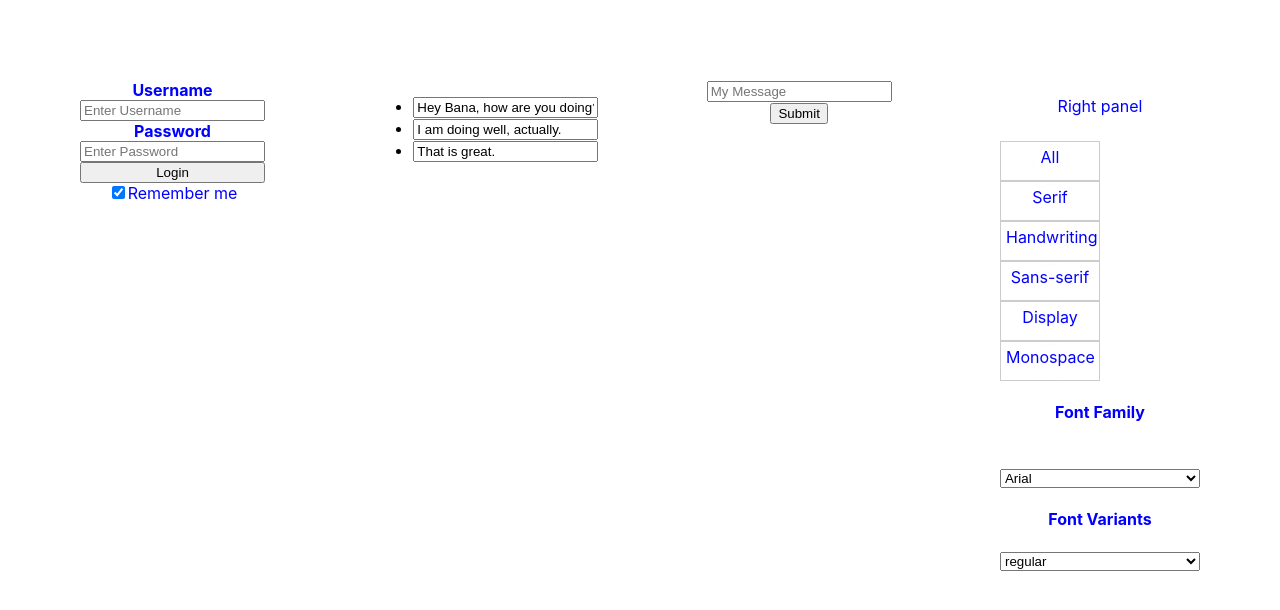
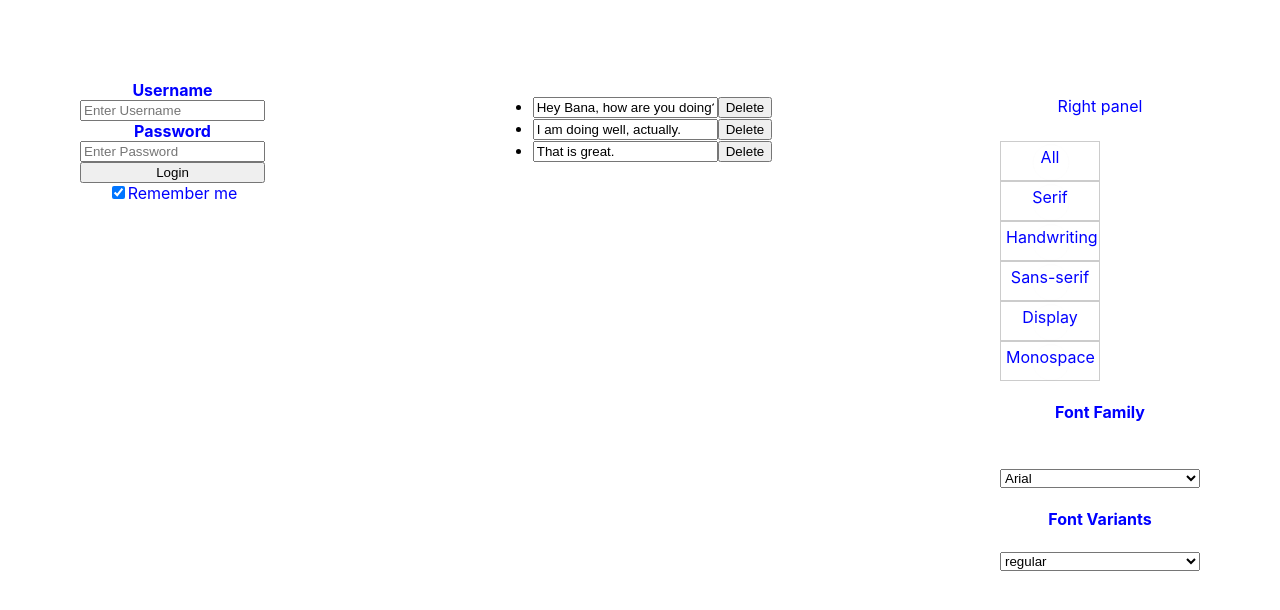
Before and after one commit to BandanaKM/google-fonts-app, a React (Create React App) app: page / in a window 1280 px wide. Shown: the top 610 px of the page. Built offline with nearby package versions, Linux system fonts and the light colour scheme.

Commit message:
add remove functionality

```diff
--- a/src/App.js
+++ b/src/App.js
@@ -20,7 +20,7 @@ class App extends Component {
       {
         text: 'That is great.',
         isEditing: false,
-      }
+      },
     ]
   }
 
@@ -64,6 +64,14 @@ class App extends Component {
      });
    }
 
+  removeFormEntryAt = index => {
+    this.setState({
+      formEntries: [
+        ...this.state.formEntries.slice(0, index),
+        ...this.state.formEntries.slice(index + 1)
+      ]
+    })
+  }
 
   render() {
     return (
@@ -73,19 +81,9 @@ class App extends Component {
           formEntries={this.state.formEntries}
           toggleIsEditingAt={this.toggleIsEditingAt}
           setFormEntryAt={this.setFormEntryAt}
+          removeFormEntryAt={this.removeFormEntryAt}
           pendingMessage={this.state.pendingMessage}
         />
-        <form onSubmit={this.newMessageSubmitHandler}>
-         <input
-           type="text"
-           onChange={this.handleMessageInput}
-           value={this.state.pendingMessage}
-           placeholder="My Message"
-         />
-         <div className="counter">
-          <button type="submit" name="submit" value="submit">Submit</button>
-         </div>
-       </form>
         <RightPanel />
       </div>
     );
--- a/src/FontFormList/FontForm/index.js
+++ b/src/FontFormList/FontForm/index.js
@@ -5,12 +5,15 @@ import './styles.css';
 
 class FontForm extends Component {
   render() {
-   const { setFormEntry, entry } = this.props;
+   const { setFormEntry, entry, handleRemove } = this.props;
     return (
       <li className="fontForm">
-        <EditFont handleFormEdits={e => setFormEntry(e.target.value)}>
+        <EditFont
+          handleFormEdits={e => setFormEntry(e.target.value)}
+        >
           {entry}
         </EditFont>
+        <button onClick={handleRemove}>Delete</button>
       </li>
     );
   }
@@ -21,6 +24,7 @@ FontForm.propTypes = {
   setFormEntry: PropTypes.func,
   handleToggleEditing: PropTypes.func,
   newFormEntrySubmitHandler: PropTypes.func,
+  handleRemove: PropTypes.func,
 }
 
 
--- a/src/FontFormList/index.js
+++ b/src/FontFormList/index.js
@@ -5,7 +5,7 @@ import FontForm from './FontForm';
 
 class FontFormList extends Component {
   render() {
-    const { formEntries, setFormEntryAt, toggleIsEditingAt, newFormEntrySubmitHandler } = this.props;
+    const { formEntries, setFormEntryAt, toggleIsEditingAt, newFormEntrySubmitHandler, removeFormEntryAt } = this.props;
     return (
       <ul>
         {formEntries.map((entry, index) =>
@@ -16,6 +16,7 @@ class FontFormList extends Component {
             handleToggleEditing={() => toggleIsEditingAt(index)}
             isEditing={entry.isEditing}
             newFormEntrySubmitHandler={newFormEntrySubmitHandler}
+            handleRemove={() => removeFormEntryAt(index)}
           />
         )}
       </ul>
```
